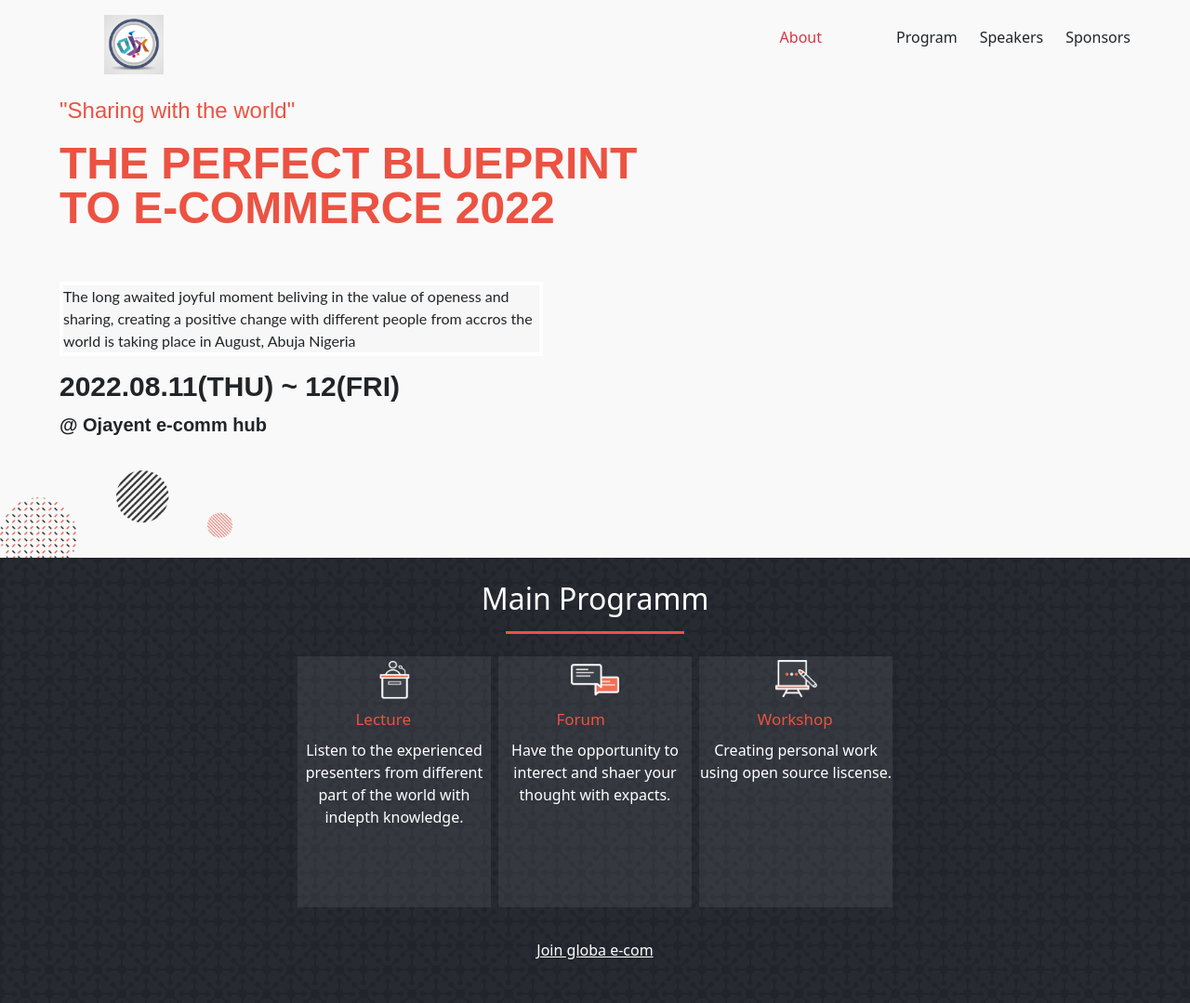
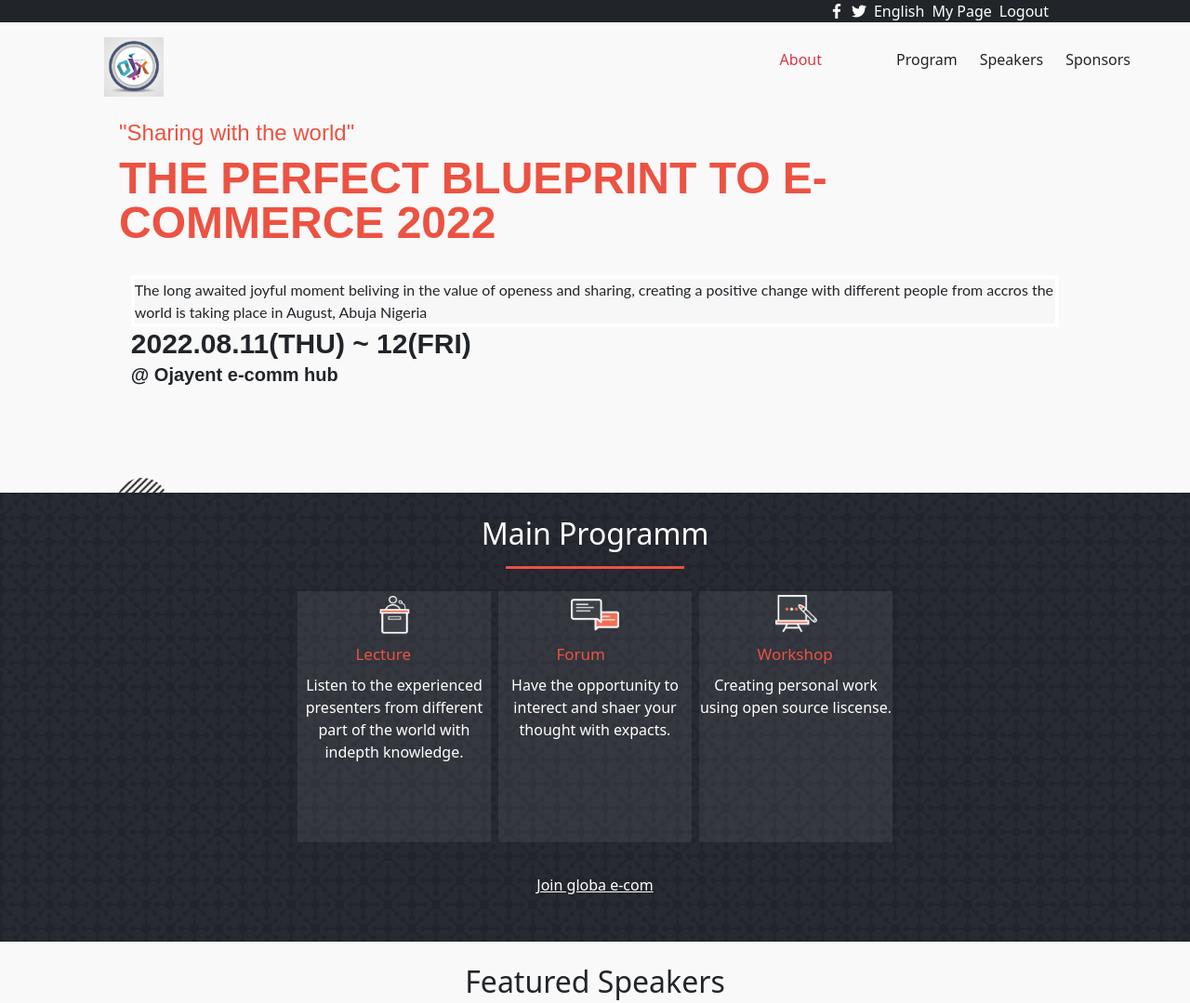
Before and after one commit to MrOmachi/e-comm-white-paper, a plain HTML site: page index.html in a window 1280 px wide. Shown: the top 1079 px of the page at 93% size. Drawn offline with nearby package versions, Linux system fonts and the light colour scheme; a web font is replaced by a local one.

Commit message:
Add top Nav bar

```diff
--- a/Sass/style.scss
+++ b/Sass/style.scss
@@ -61,8 +61,18 @@
   }
 
   header {
-    width: 90%;
+    width: 100%;
     margin: auto;
+
+    .topNavContain{
+      width: 80%;
+      margin: auto;
+    }
+
+    .desktopNav{
+      width: 90%;
+      margin: auto;
+    }
 
     .logo img {
       height: 4rem;
@@ -70,6 +80,8 @@
 
     h3 {
       color: #ec5242;
+      width: 80%;
+      margin: auto;
       font-size: 24px;
       font-family: 'COCOGOOSE', sans-serif;
       font-weight: 300;
@@ -82,6 +94,8 @@
       font-family: 'COCOGOOSE', sans-serif;
       font-size: 3rem;
       line-height: 1em;
+      width: 80%;
+      margin: auto;
     }
   }
 
@@ -98,21 +112,26 @@
 
       .moment {
         background-color: #f7f7f7;
+        width: 80%;
+        margin: auto;
         border: solid 0.25rem white;
         font-family: 'Lato', sans-serif;
-        margin: 15px 0;
       }
 
       .date {
         font-family: 'COCOGOOSE', sans-serif;
         font-weight: 900;
         font-size: 30px;
+        width: 80%;
+        margin: auto;
       }
 
       .ejay {
         font-family: 'COCOGOOSE', sans-serif;
         font-weight: 800;
         font-size: 20px;
+        width: 80%;
+        margin: auto;
       }
     }
 
@@ -244,8 +263,7 @@
   }
 
   .twentyThirteen {
-    background:
-      linear-gradient(rgba(100, 0, 10, 0.5), rgba(100, 0, 8, 0.5)),
+    background: linear-gradient(rgba(100, 0, 10, 0.5), rgba(100, 0, 8, 0.5)),
       url(../img/Concert3.jpg);
     background-repeat: no-repeat;
     height: 200px;
@@ -307,4 +325,9 @@
     width: 90%;
     margin: auto;
   }
+
+  .topNav {
+    display: flex;
+    justify-content: space-between;
+  }
 }
--- a/index.html
+++ b/index.html
@@ -23,6 +23,25 @@
     <header>
       <nav class="mobileNav d-md-none">
         <i class="fa fa-bars pt-4 fa-3x" id="hamburger" aria-hidden="true"></i>
+      </nav>
+      <nav class="topNav bg-dark">
+        <div
+          class="topNavContain d-md-flex d-none  justify-content-end px-sm-2 px-lg-4 align-items-center gap-2 col-12 up"
+        >
+          <img
+            src="./img/facebook-app-symbol.png"
+            class="up-img "
+            alt="facebook icon"
+          />
+          <img
+            src="./img/twitter.png"
+            class="up-img"
+            alt="twitter icon"
+          />
+          <p class="text-white fs-smaller my-auto">English</p>
+          <p class="text-white fs-smaller my-auto">My Page</p>
+          <p class="text-white fs-smaller my-auto">Logout</p>
+        </div>
       </nav>
       <nav class="desktopNav mt-3">
         <div
@@ -73,17 +92,17 @@
         </div>
       </nav>
       <h3>"Sharing with the world"</h3>
-      <h1 class="col-md-7">THE PERFECT BLUEPRINT TO E-COMMERCE 2022</h1>
+      <h1>THE PERFECT BLUEPRINT TO E-COMMERCE 2022</h1>
     </header>
 
     <main class="col-md-12">
       <div class="hero">
-        <p class="moment col-md-5 mx-md-5">
+        <p class="moment ">
           The long awaited joyful moment beliving in the value of openess and
           sharing, creating a positive change with different people from accros
           the world is taking place in August, Abuja Nigeria
         </p>
-        <div class="mx-md-5">
+        <div>
           <h2 class="date">2022.08.11(THU) ~ 12(FRI)</h2>
           <p class="ejay">@ Ojayent e-comm hub</p>
         </div>
```
Also changed, not shown: Sass/style.css, img/facebook-app-symbol.png (added), img/fb.jpeg (added), img/twi.jpeg (added), img/twitter.png (added), 1 other file.
